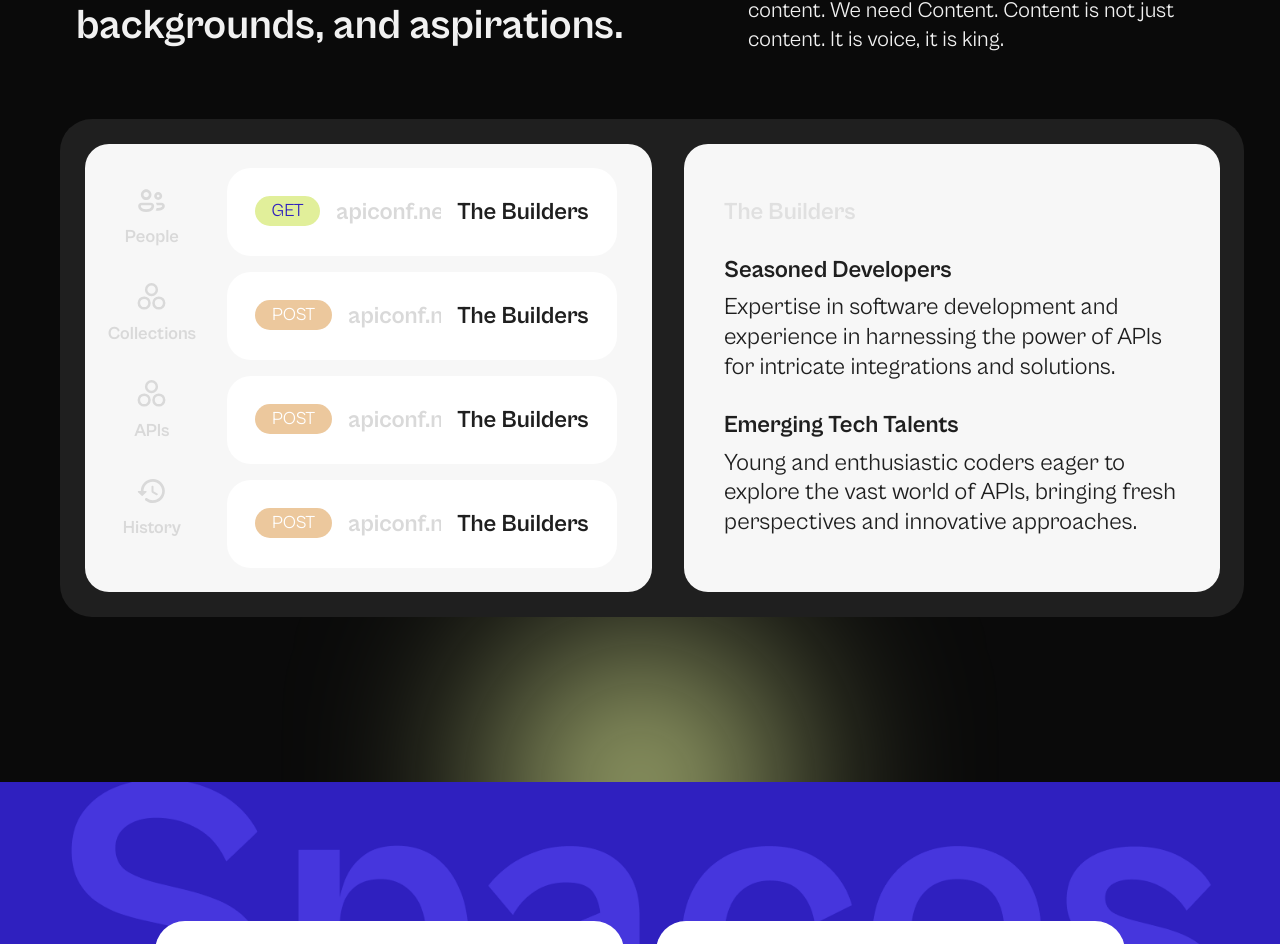
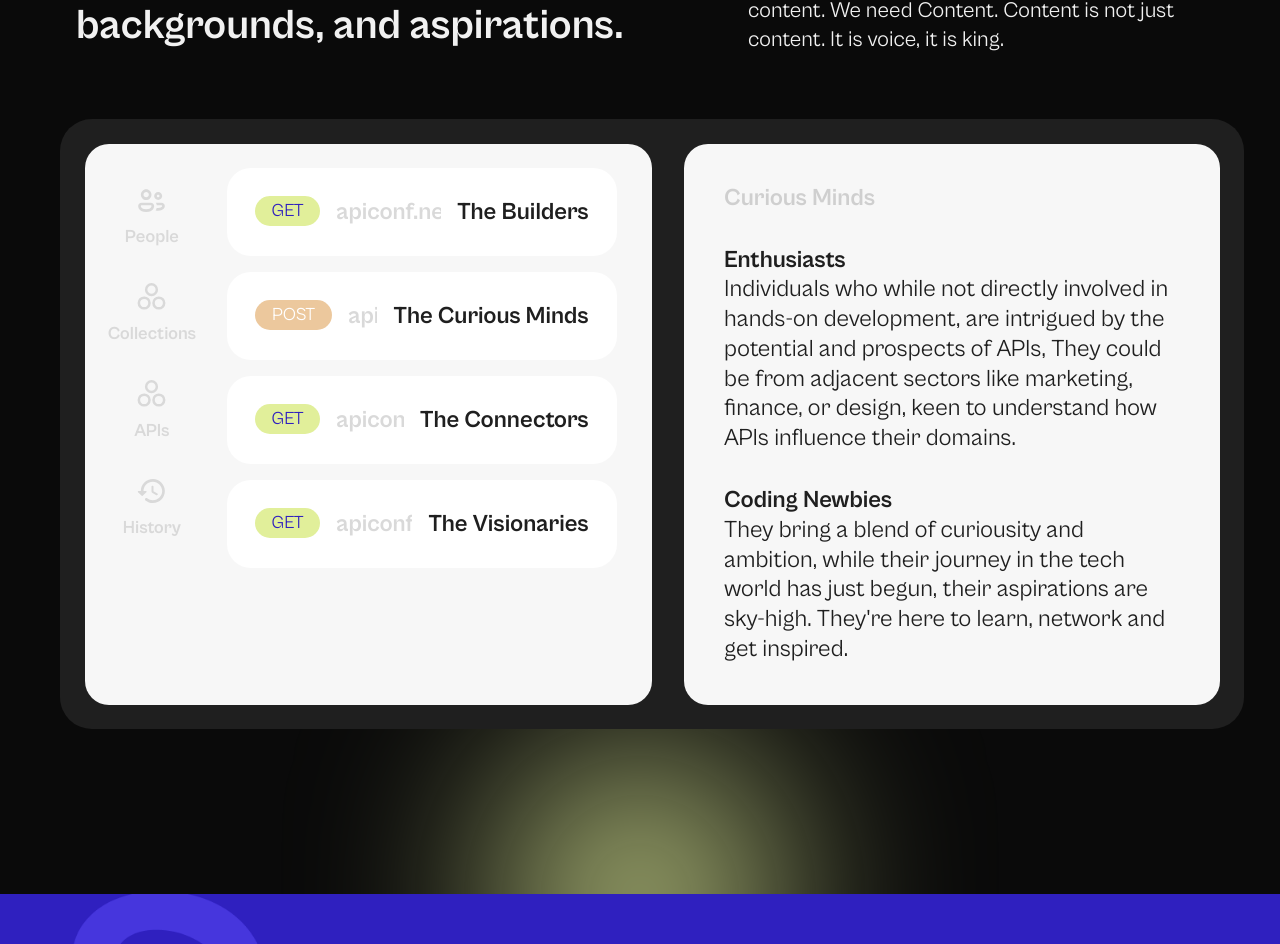
Before and after one commit to apiconf/landing-page, a React (Vite) app: page / in a window 1280 px wide. Shown: the part 1328-2272 px from the top of the page. Built offline with nearby package versions, Linux system fonts and the light colour scheme.

Commit message:
feat: endpoint sections animation

```diff
--- a/src/components/About/about.module.css
+++ b/src/components/About/about.module.css
@@ -31,7 +31,7 @@
 
 /* second row, first column */
 .row_two_col_one {
-  @apply p-4 sm:p-2 md:p-4 xl:p-6 2xl:p-7 3xl:p-8 flex-col lg:flex-row sm:gap-4 xl:gap-8 items-start xl:items-center;
+  @apply p-4 sm:p-2 md:p-4 xl:p-6 2xl:p-7 3xl:p-8 flex-col lg:flex-row sm:gap-4 xl:gap-8 items-start;
 }
 .custom_transition {
   @apply transition-all duration-300 ease-linear;
@@ -79,24 +79,24 @@
   @apply block sm:hidden shrink-0;
 }
 .builder {
-  @apply ml-4 sm:ml-0 w-[140px] w-full text-[#1F1F1F] text-lg sm:text-xl xl:text-2xl font-bold whitespace-nowrap;
+  @apply ml-4 sm:ml-0 w-[140px] w-full text-[#1F1F1F] text-lg sm:text-xl xl:text-2xl font-bold whitespace-nowrap cursor-pointer;
 }
 
 /* second row, second column */
 .row_two_col_two {
-  @apply py-8 xl:py-10 2xl:py-14 3xl:py-16 px-4 lg:px-8 xl:px-10 2xl:px-14 3xl:px-16 flex-col gap-y-8 sm:gap-y-4 xl:gap-y-7 2xl:gap-y-8 justify-center;
+  @apply py-8 xl:py-10 2xl:py-14 3xl:py-16 px-4 lg:px-8 xl:px-10 2xl:px-14 3xl:px-16 flex-col gap-y-8 sm:gap-y-4 xl:gap-y-7 2xl:gap-y-8 justify-start items-start;
 }
 .row_two_col_two > div {
-  @apply flex flex-col gap-y-2;
+  @apply flex flex-col gap-y-8;
 }
 .para_dark {
-  @apply w-full text-[#1F1F1F] text-lg sm:text-xl xl:text-2xl leading-[22.32px] sm:leading-[24.8px] xl:leading-[29.76px];
+  @apply w-full text-[#1f1f1f] text-lg sm:text-xl xl:text-2xl leading-[22.32px] sm:leading-[24.8px] xl:leading-[29.76px];
 }
 .head3 {
   @apply w-full text-[#1F1F1F] text-lg sm:text-xl xl:text-2xl leading-[22.32px] sm:leading-[24.8px] xl:leading-[29.76px] font-bold;
 }
 .head3_one {
-  @apply w-full text-[#1F1F1F] text-2xl sm:text-xl xl:text-2xl leading-[29.76px] sm:leading-[24.8px] xl:leading-[29.76px] font-bold opacity-10;
+  @apply w-full text-[#1f1f1f2f] text-2xl sm:text-xl xl:text-2xl leading-[29.76px] sm:leading-[24.8px] xl:leading-[29.76px] font-bold;
 }
 
 .bottom_glow {
--- a/src/components/About/index.tsx
+++ b/src/components/About/index.tsx
@@ -1,5 +1,5 @@
-import { useRef } from "react";
-import { motion } from "framer-motion";
+import { useRef, useState } from "react";
+import { easeInOut, motion } from "framer-motion";
 import { useIsVisible } from "../../hooks";
 import aboutStyles from "./about.module.css";
 
@@ -10,6 +10,8 @@ const About = () => {
   const isH2Visible = useIsVisible(h2Ref);
   const isSubtitleVisible = useIsVisible(subtitleRef);
   const isRow2Visible = useIsVisible(row2Ref);
+  const [endpointIndex, setEndpointIndex] = useState(2)
+
   return (
     <section className={aboutStyles.aboutCont}>
       <div className={aboutStyles.row_one}>
@@ -171,10 +173,17 @@ const About = () => {
             </div>
           </div>
           <div className={aboutStyles.api_calls}>
-            <div>
+            <div className='cursor-pointer' onClick={() => setEndpointIndex(1)}>
+              {endpointIndex === 1 ? (
+                <span className={`${aboutStyles.calls} ${aboutStyles.post}`}>
+                  POST
+                </span>
+              ) : (
                 <span className={`${aboutStyles.calls} ${aboutStyles.get}`}>
                   GET
                 </span>
+              )
+              }
               <div className={aboutStyles.api_url}>
                 <p>
                   <span>apiconf.net/api/</span>
@@ -183,47 +192,70 @@ const About = () => {
               </div>
               <h3 className={aboutStyles.builder}>The Builders</h3>
             </div>
-            <div>
+            <div className='cursor-pointer' onClick={() => setEndpointIndex(2)}>
+              {endpointIndex === 2 ? (
                 <span className={`${aboutStyles.calls} ${aboutStyles.post}`}>
                   POST
                 </span>
+              ) : (
+                <span className={`${aboutStyles.calls} ${aboutStyles.get}`}>
+                  GET
+                </span>
+              )
+              }
               <div className={aboutStyles.api_url}>
                 <p>
                   <span>apiconf.net/api/</span>
                   <span>...</span>
                 </p>
               </div>
-              <h3 className={aboutStyles.builder}>The Builders</h3>
+              <h3 className={aboutStyles.builder}>The Curious Minds</h3>
             </div>
-            <div>
+            <div className='cursor-pointer' onClick={() => setEndpointIndex(3)}>
+              {endpointIndex === 3 ? (
                 <span className={`${aboutStyles.calls} ${aboutStyles.post}`}>
                   POST
                 </span>
+              ) : (
+                <span className={`${aboutStyles.calls} ${aboutStyles.get}`}>
+                  GET
+                </span>
+              )
+              }
               <div className={aboutStyles.api_url}>
                 <p>
                   <span>apiconf.net/api/</span>
                   <span>...</span>
                 </p>
               </div>
-              <h3 className={aboutStyles.builder}>The Builders</h3>
+              <h3 className={aboutStyles.builder}>The Connectors</h3>
             </div>
-            <div>
+            <div className='cursor-pointer' onClick={() => setEndpointIndex(4)}>
+              {endpointIndex === 4 ? (
                 <span className={`${aboutStyles.calls} ${aboutStyles.post}`}>
                   POST
                 </span>
+              ) : (
+                <span className={`${aboutStyles.calls} ${aboutStyles.get}`}>
+                  GET
+                </span>
+              )
+              }
               <div className={aboutStyles.api_url}>
                 <p>
                   <span>apiconf.net/api/</span>
                   <span>...</span>
                 </p>
               </div>
-              <h3 className={aboutStyles.builder}>The Builders</h3>
+              <h3 className={aboutStyles.builder}>The Visionaries</h3>
             </div>
           </div>
         </div>
         <div
-          className={`${aboutStyles.row_two_col} ${aboutStyles.row_two_col_two}`}
+          className={`${aboutStyles.row_two_col} ${aboutStyles.row_two_col_two} h-auto relative`}
         >
+          {endpointIndex === 1 ?
+            (<div className='flex flex-col justify-start items-start h-auto'>
               <div>
                 <h3 className={aboutStyles.head3_one}>The Builders</h3>
               </div>
@@ -242,6 +274,71 @@ const About = () => {
                 </p>
               </div>
             </div>
+            ) :
+            endpointIndex === 2 ?
+              (<div
+                className='flex flex-col justify-start h-auto'>
+                <div>
+                  <h3 className={aboutStyles.head3_one}>Curious Minds</h3>
+                </div>
+                <div>
+                  <h3 className={aboutStyles.head3}>Enthusiasts</h3>
+                  <p className={aboutStyles.para_dark}>
+                    Individuals who while not directly involved in hands-on development,
+                    are intrigued by the potential and prospects of APIs,
+                    They could be from adjacent sectors like marketing, finance,
+                    or design, keen to understand how APIs influence their domains.
+                  </p>
+                </div>
+                <div>
+                  <h3 className={aboutStyles.head3}>Coding Newbies</h3>
+                  <p className={aboutStyles.para_dark}>
+                    They bring a blend of curiousity and ambition, while their journey in the tech world
+                    has just begun, their aspirations are sky-high. They're here to learn, network and get inspired.
+                  </p>
+                </div>
+              </div>) :
+              endpointIndex === 3 ?
+                (<div className='flex flex-col justify-start h-auto'>
+                  <div>
+                    <h3 className={aboutStyles.head3_one}>The Connectors</h3>
+                  </div>
+                  <div>
+                    <h3 className={aboutStyles.head3}>Seasoned Developers</h3>
+                    <p className={aboutStyles.para_dark}>
+                      Expertise in software development and experience in harnessing the
+                      power of APIs for intricate integrations and solutions.
+                    </p>
+                  </div>
+                  <div>
+                    <h3 className={aboutStyles.head3}>Emerging Tech Talents</h3>
+                    <p className={aboutStyles.para_dark}>
+                      Young and enthusiastic coders eager to explore the vast world of
+                      APIs, bringing fresh perspectives and innovative approaches.
+                    </p>
+                  </div>
+                </div>) :
+                (<div className='flex flex-col justify-start h-auto'>
+                  <div>
+                    <h3 className={aboutStyles.head3_one}>The Visionaries</h3>
+                  </div>
+                  <div>
+                    <h3 className={aboutStyles.head3}>Seasoned Developers</h3>
+                    <p className={aboutStyles.para_dark}>
+                      Expertise in software development and experience in harnessing the
+                      power of APIs for intricate integrations and solutions.
+                    </p>
+                  </div>
+                  <div>
+                    <h3 className={aboutStyles.head3}>Emerging Tech Talents</h3>
+                    <p className={aboutStyles.para_dark}>
+                      Young and enthusiastic coders eager to explore the vast world of
+                      APIs, bringing fresh perspectives and innovative approaches.
+                    </p>
+                  </div>
+                </div>)
+          }
+        </div>
       </motion.div>
       <div className={aboutStyles.bottom_glow}></div>
     </section>
```
Lines whose indentation alone changed are shown as unchanged.
